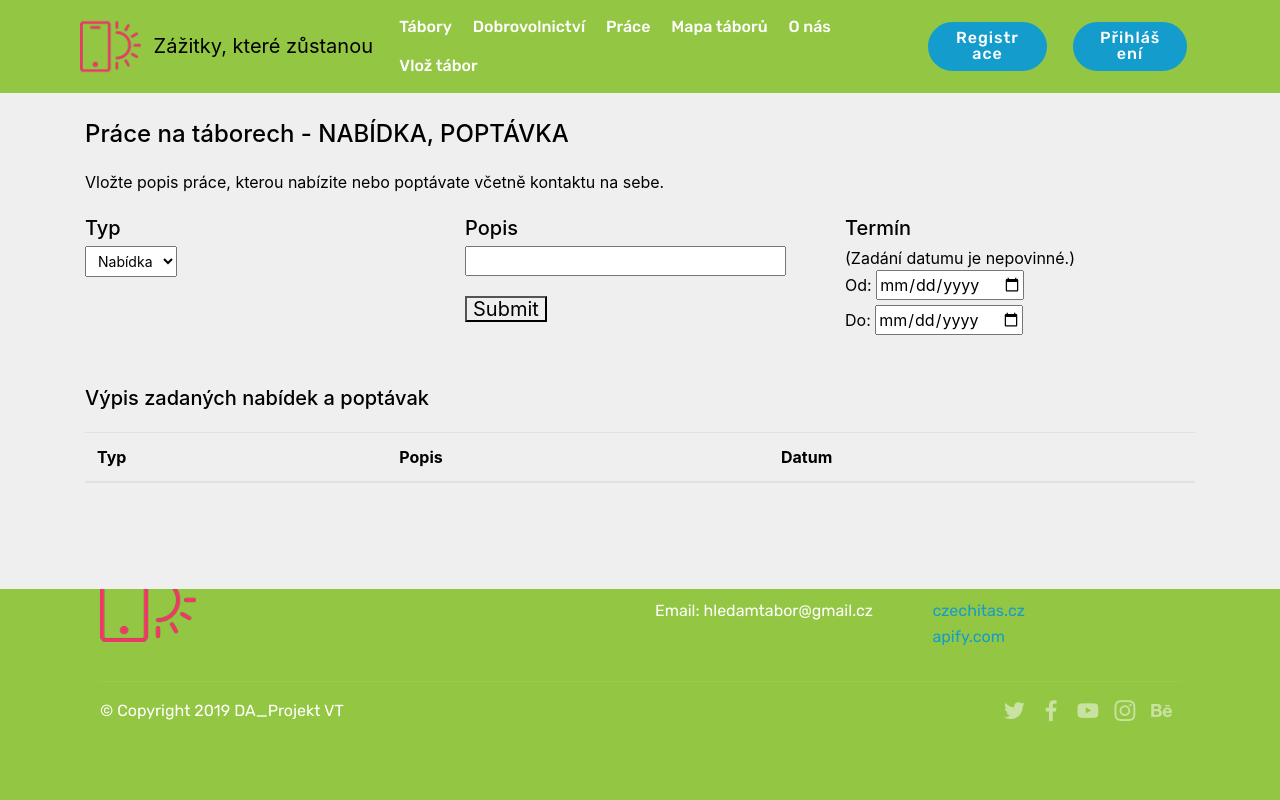
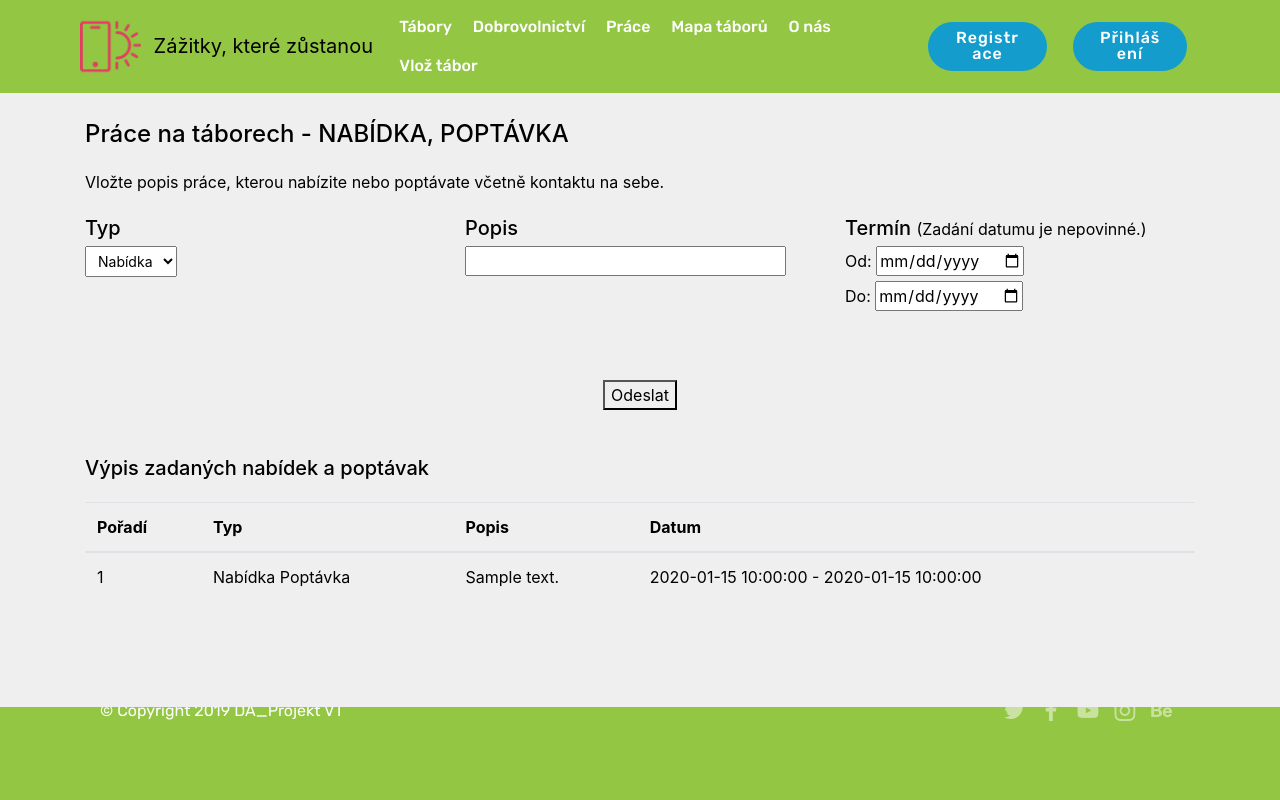
Before and after one commit to Vicko7/Tabory, a Flask app: page /prace in a window 1280 px wide. Run offline with Flask 2, Linux system fonts and the light colour scheme; a database or web service that is not in the repository returns one stand-in record (values such as "Sample title"); lists and menus that the app fills with data are empty; some libraries are stand-ins or nearby versions.

Commit message:
oprava prace

```diff
--- a/app.py
+++ b/app.py
@@ -84,8 +84,8 @@ def tabory_hledani():
     misto_sql = []
     if request.form.get("camp_international") == "1":
         misto_sql.append("camp_international = TRUE")
-    if request.form.get("camp_CR") == "1":
-        misto_sql.append("camp_CR = TRUE")
+    if request.form.get("camp_cr") == "1":
+        misto_sql.append("camp_cr = TRUE")
     if misto_sql:
         podminky.append(" OR ".join(misto_sql))
 
@@ -102,15 +102,15 @@ def tabory_hledani():
     vek = request.form.getlist("vek")
     if "Nerozhoduje" not in vek:
         if "age1" in vek:
-            vek_sql.append("age1 = 1")
+            vek_sql.append("age1 = TRUE")
         if "age2" in vek:
-            vek_sql.append("age2 = 1")
+            vek_sql.append("age2 = TRUE")
         if "age3" in vek:
-            vek_sql.append("age3 = 1")
+            vek_sql.append("age3 = TRUE")
         if "age4" in vek:
-            vek_sql.append("age4 = 1")
+            vek_sql.append("age4 = TRUE")
         if "age5" in vek:
-            vek_sql.append("age5 = 1")
+            vek_sql.append("age5 = TRUE")
         podminky.append(" OR ".join(vek_sql))
 
     delka_sql = []
@@ -183,19 +183,54 @@ def tabor_detail(id_taboru):
 def dobrovolnictvi():
     return render_template ("dobrovolnictvi.html")
 
-@app.route('/prace')
-def prace():
-    return render_template ("prace.html")
+# @app.route('/prace', methods=["GET"])
+# def prace():
+#     job_sql = []
+#     if request.form.get("nabidka") == "1":
+#         job_sql.append("nabidka = TRUE")
+#     if request.form.get("poptavka") == "1":
+#         job_sql.append("poptavka = TRUE")
+#     if job_sql:
+#         job_sql.append
+
+#     text = request.form.get("text")
+#     text_sl = []
+
+
+
+#     termin_start = request.form.get("date_from")
+#     termin_finish = request.form.get("date_to")
+#     termin_sql = []
+#     if termin_start:
+#         termin_sql.append("camp_date_start >= '" + termin_start + "'")
+#     if termin_finish:
+#         termin_sql.append("camp_date_finish <= '" + termin_finish + "'")
+#     if termin_sql:
+#         termin_sql_where = " AND ".join(termin_sql)
+#         podminky.append(termin_sql_where)
+
+
+# #     where = " "
+
+# #  sql = """SELECT * FROM job WHERE  (""" + where + ")"
+# #     print(sql)
+
+# #     conn = db.get_db()
+# #     cur = conn.cursor()
+# #     cur.execute(sql)
+# #     data = cur.fetchall()
+# #     print(data)
+# #     return render_template ("prace.html, job_z_db = data)
 
 @app.route('/prace', methods=["GET", "POST"])
 def vloz_praci():
     if request.method == 'POST':
-        typ_nabidka = request.form['typ_nabidka']
-        typ_poptavka = request.form['typ_poptavka']
+        typ = request.form['typ']
         text = request.form['text']
         date_start = request.form['date_start']
         date_finish = request.form['date_finish']
-        databaze.registrace_prace(typ_nabidka, typ_poptavka, text, date_start, date_finish)
+        databaze.registrace_job(typ, text, date_start, date_finish)
+    data = databaze.tabulka_vypis_job()
     return render_template ("prace.html", job_z_db = data)
 
 
@@ -293,7 +328,7 @@ def registrace_camp_post():
         camp_focus_others= request.form['camp_focus_others']
         camp_type_urban= request.form['camp_type_urban']
         camp_type_nature= request.form['camp_type_nature']
-        camp_CR= request.form['camp_CR']
+        camp_cr= request.form['camp_cr']
         camp_international= request.form['camp_international']
         accommodation_cabin= request.form['accommodation_cabin']
         accommodation_camp= request.form['accommodation_camp']
@@ -326,7 +361,7 @@ def registrace_camp_post():
         camp_price= request.form['camp_price']
         databaze.registrace_uz(nazev, web, camp_address, camp_girl, camp_boy, camp_girl_boy, camp_mum_daughter,
 camp_dad_son, camp_parent_kid, camp_senior, camp_single, camp_handicapped, camp_focus_language, camp_focus_classic, camp_focus_sport, camp_focus_art, camp_focus_christ, camp_focus_science, camp_focus_others, camp_type_urban, camp_type_nature,
-camp_CR, camp_international, accommodation_cabin, accommodation_camp, accommodation_house, accommodation_other, age1,
+camp_cr, camp_international, accommodation_cabin, accommodation_camp, accommodation_house, accommodation_other, age1,
 age2, age3, age4, age5, stay_day, stay_weekend, stay_week, stay_more, stay_2weeks, region_Praha, region_jihocesky, region_jihomoravsky,
 region_karlovarsky, region_vysocina, region_kralovehradecky, region_moravskoslezky, region_olomoucky, region_pardubicky, region_plzensky.
 region_ustecky, region_zlinsky, date_start, date_finish, camp_price)
--- a/templates/prace.html
+++ b/templates/prace.html
@@ -16,41 +16,54 @@
                             <bold>Typ</bold>
                         </h5>
                         <div>
-                            <select name="typ" class="custom-select-sm">
-                                <option selected value="typ_nabidka">Nabídka</option>
-                                <option value="typ_poptavka">Poptávka</option>
+                            <select name="typ" class="custom-select-sm" required>
+                                <option selected value="nabidka">Nabídka</option>
+                                <option value="poptavka">Poptávka</option>
                             </select>
                         </div>
                     </div>
+
 
                     <div class="col-sm-4">
                         <h5>
                             <bold>Popis</bold>
                             <h5>
-                                <input type="text" name="text" />
+                                <input type="text" name="text" required/>
                                 <br>
                                 <br>
-                                <input type="submit">
                                 <br>
+                                <div class="form-group">
+
+
+                                      </div>
                     </div>
                     <div class="col-sm-4">
 
-                        <h5><bold>Termín</bold></h5><h8>(Zadání datumu je nepovinné.)</h8>
-                        <br>
-                        <label for="date_start">Od:</label> <input type="date" id="from-date"><br>
-                        <label for="date_finish">Do:</label> <input type="date" id="to-date"><br>
+                        <h5>
+                            <bold>Termín <small>(Zadání datumu je nepovinné.)</small></bold>
+                        </h5>
+
+                        <label for="date_start">Od:&nbsp;</label><input type="date" name="date_start" id="from-date"><br>
+                        <label for="date_finish">Do:&nbsp;</label><input type="date" name="date_finish" id="to-date"><br>
                     </div>
                 </div>
             </fieldset>
+            <br>
+            <br>
+            <center><input type="submit" value="Odeslat" /></center>
+
         </form>
         <br>
         <br>
-        <div><h5>Výpis zadaných nabídek a poptávak</h5></div>
+        <div>
+            <h5>Výpis zadaných nabídek a poptávak</h5>
+        </div>
         <div class="table-responsive-lg">
             <table class="table">
                 <table class="table table-hover">
                     <thead>
                         <tr>
+                            <th scope="col">Pořadí</th>
                             <th scope="col">Typ</th>
                             <th scope="col">Popis</th>
                             <th scope="col">Datum</th>
@@ -61,10 +74,10 @@
                         {% for x in job_z_db %}
                         <tr>
                             <td>{{ x.job_id }}</td>
-                            <td>{{ x.type }}</td>
+                            <td>{% if x.nabidka %}Nabídka{% endif %}
+                                {% if x.poptavka %}Poptávka{% endif %}</td>
+                            <td>{{ x.text }}</td>
                             <td>{{ x.date_start }} - {{ x.date_finish }}</td>
-
-
                         </tr>
                         {% endfor %}
                     </tbody>
--- a/templates/tabory.html
+++ b/templates/tabory.html
@@ -129,7 +129,7 @@
         </h5>
         <div class="form-check-inline">
           <label class="form-check-label">
-            <input type="checkbox" class="form-check-input" name="camp_CR" value="1">ČR
+            <input type="checkbox" class="form-check-input" name="camp_cr" value="1">ČR
           </label>
         </div><br>
         <div class="form-check-inline">
--- a/templates/vypis_camp.html
+++ b/templates/vypis_camp.html
@@ -138,7 +138,7 @@
                 </h5>
                 <div class="form-check-inline">
                     <label class="form-check-label">
-                        <input type="checkbox" class="form-check-input" name="camp_CR" value="1">ČR
+                        <input type="checkbox" class="form-check-input" name="camp_cr" value="1">ČR
                     </label>
                 </div><br>
                 <div class="form-check-inline">
```
Also changed, not shown: databaze.py (+16 -9 lines).
